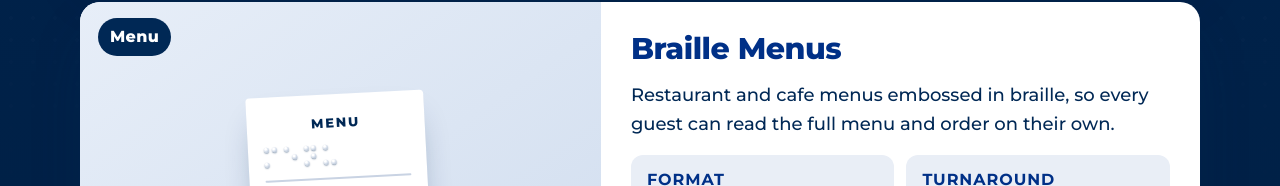
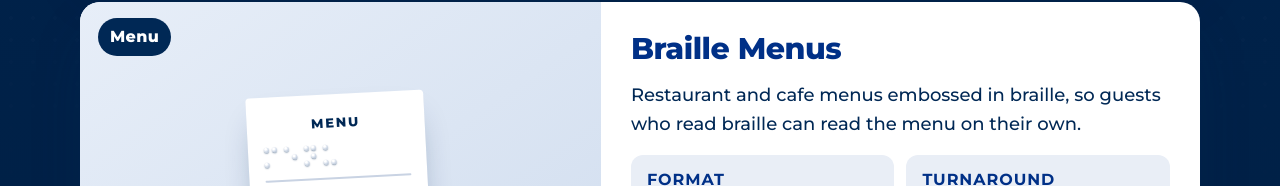
Before and after one commit to LauraRestum/envision-print-allyant-portal-, a plain HTML site: page public/allyantbraille/index.html in a window 1280 px wide. Shown: the part 1247-1433 px from the top of the page. Drawn offline with Linux system fonts and the light colour scheme.

Commit message:
Tone down unverified claims after source audit
Co-Authored-By: Claude Opus 5.5 <noreply@anthropic.com>
Claude-Session: https://claude.ai/code/session_01MdkoXqpq7qyuJtGjkk7X29

```diff
--- a/public/allyantbraille/index.html
+++ b/public/allyantbraille/index.html
@@ -284,7 +284,7 @@ footer .env-logo{height:36px}
           </div>
           <div class="card-body">
             <h2 id="mn-title">Braille Menus</h2>
-            <p>Restaurant and cafe menus embossed in braille, so every guest can read the full menu and order on their own.</p>
+            <p>Restaurant and cafe menus embossed in braille, so guests who read braille can read the menu on their own.</p>
             <dl class="specs">
               <div class="spec"><dt>Format</dt><dd>Embossed braille</dd></div>
               <div class="spec"><dt>Turnaround</dt><dd>7 days</dd></div>
```
